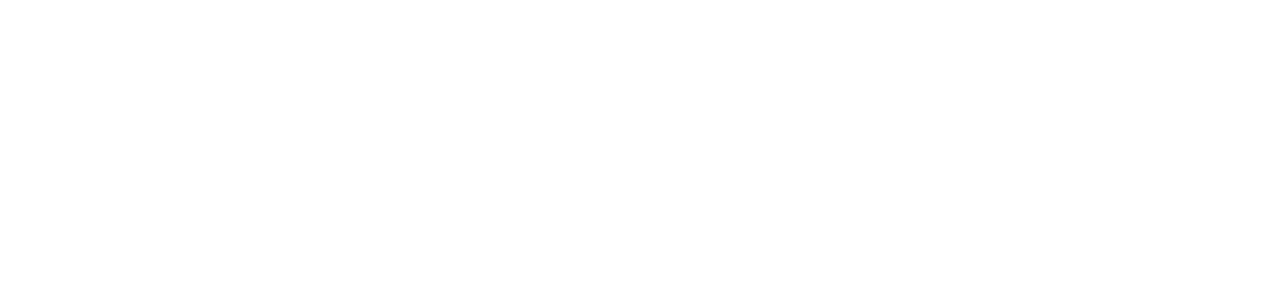
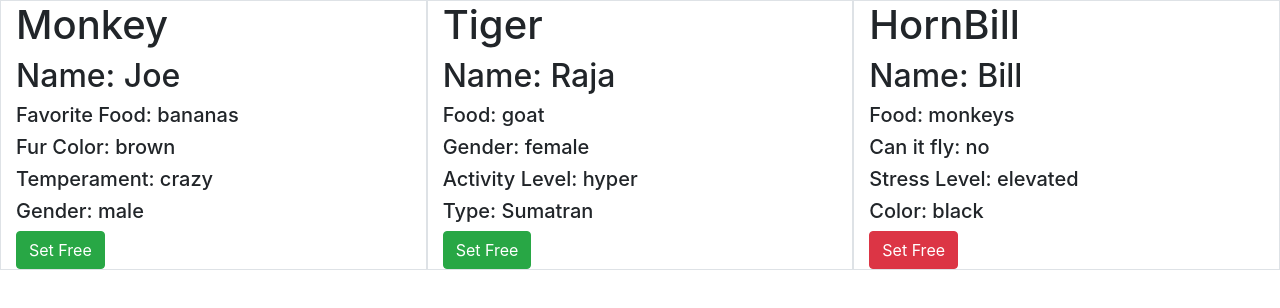
Before and after one commit to BoiseCodeWorks/webdev101-fall19-js-classes-zoo, a plain HTML site: page index.html in a window 1280 px wide. Drawn offline with nearby package versions, Linux system fonts and the light colour scheme.

Commit message:
finished

```diff
--- a/app.js
+++ b/app.js
@@ -1 +1,91 @@
-console.log("hello world");
+class Monkey {
+  constructor(food, furColor, temperament, name) {
+    this.food = food;
+    this.furColor = furColor;
+    this.temperament = temperament;
+    this.name = name;
+    this.gender = "male";
+  }
+  draw(index) {
+    return `
+        <div class="col-4 border">
+          <h1>Monkey</h1>
+          <h2>Name: ${this.name}</h2>
+          <h5>Favorite Food: ${this.food}</h5>
+          <h5>Fur Color: ${this.furColor}</h5>
+          <h5>Temperament: ${this.temperament}</h5>
+          <h5>Gender: ${this.gender}</h5>
+          <button class="btn btn-success" onclick= "setFree (${index})">Set Free</button>
+        </div>
+    `;
+  }
+}
+
+class Tiger {
+  constructor(gender, type, activityLevel, name, food) {
+    this.gender = gender;
+    this.type = type;
+    this.activityLevel = activityLevel;
+    this.name = name;
+    this.food = food;
+  }
+
+  draw(index) {
+    return `
+        <div class="col-4 border">
+          <h1>Tiger</h1>
+          <h2>Name: ${this.name}</h2>
+          <h5>Food: ${this.food}</h5>
+          <h5>Gender: ${this.gender}</h5>
+          <h5>Activity Level: ${this.activityLevel}</h5>
+          <h5>Type: ${this.type}</h5>
+          <button class="btn btn-success" onclick= "setFree (${index})">Set Free</button>
+
+        </div>
+    `;
+  }
+}
+class HornBill {
+  constructor(canFly, stressLevel, color, name, food) {
+    this.canFly = canFly;
+    this.stressLevel = stressLevel;
+    this.color = color;
+    this.name = name;
+    this.food = food;
+  }
+
+  draw(index) {
+    return `
+        <div class="col-4 border">
+          <h1>HornBill</h1>
+          <h2>Name: ${this.name}</h2>
+          <h5>Food: ${this.food}</h5>
+          <h5>Can it fly: ${this.canFly}</h5>
+          <h5>Stress Level: ${this.stressLevel}</h5>
+          <h5>Color: ${this.color}</h5>
+          <button class="btn btn-danger" onclick= "setFree (${index})">Set Free</button>
+        </div>
+    `;
+  }
+}
+
+let zoo = [
+  new Monkey("bananas", "brown", "crazy", "Joe"),
+  new Tiger("female", "Sumatran", "hyper", "Raja", "goat"),
+  new HornBill("no", "elevated", "black", "Bill", "monkeys")
+];
+function drawZoo() {
+  let template = "";
+  for (let i = 0; i < zoo.length; i++) {
+    let animal = zoo[i];
+    template += animal.draw(i);
+  }
+  document.getElementById("zoo").innerHTML = template;
+}
+function setFree(animalIndex) {
+  let animal = zoo[animalIndex];
+  let template = `<p>${animal.name} is free!</p>`;
+  document.querySelector("#messages").innerHTML += template;
+}
+
+drawZoo();
--- a/index.html
+++ b/index.html
@@ -4,7 +4,18 @@
     <meta charset="UTF-8" />
     <meta name="viewport" content="width=device-width, initial-scale=1.0" />
     <meta http-equiv="X-UA-Compatible" content="ie=edge" />
-    <title>Document</title>
+    <title>Zoo</title>
+    <link
+      rel="stylesheet"
+      href="https://maxcdn.bootstrapcdn.com/bootstrap/4.3.1/css/bootstrap.min.css"
+    />
   </head>
-  <body></body>
+
+  <body>
+    <div class="container-fluid">
+      <div class="row" id="zoo"></div>
+      <div id="messages"></div>
+    </div>
+    <script src="app.js"></script>
+  </body>
 </html>
```
